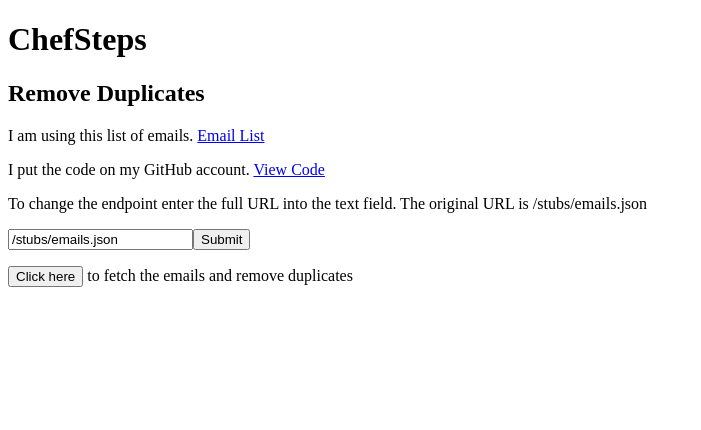
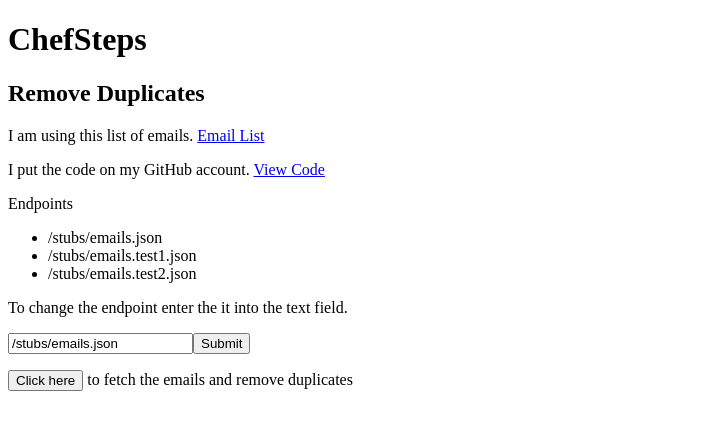
Before and after one commit to bennebbenneb/chef-steps-email, a React (Create React App) app in the folder ui/: page / in a window 1280 px wide. Shown: the top 430 px of the page, without its empty margins (0-701 px from the left). Built offline with nearby package versions, Linux system fonts and the light colour scheme.

Commit message:
added more endpoint to test from website

```diff
--- a/ui/src/App.js
+++ b/ui/src/App.js
@@ -51,8 +51,13 @@
                 <p>I am using this list of emails. <a href="/stubs/emails.json">Email List</a></p>
                 <p>I put the code on my GitHub account. <a
                     href="https://github.com/bensisson/chef-steps-email/blob/master/ui/src/App.js">View Code</a></p>
-                <p>To change the endpoint enter the full URL into the text field. The original URL
-                    is {this.state.originalEmailsEndpoint}</p>
+                <p>Endpoints</p>
+                <ul>
+                    <li>{this.state.originalEmailsEndpoint}</li>
+                    <li>/stubs/emails.test1.json</li>
+                    <li>/stubs/emails.test2.json</li>
+                </ul>
+                <p>To change the endpoint enter the it into the text field.</p>
                 <form onSubmit={this.handleSubmit.bind(this)}>
                     <input onChange={this.handleChange.bind(this)} value={this.state.textFieldTemp} type="text"/>
                     <input type="submit"/>
```
Also changed, not shown: 8 other files (tests, documents, lock files or other folders).
